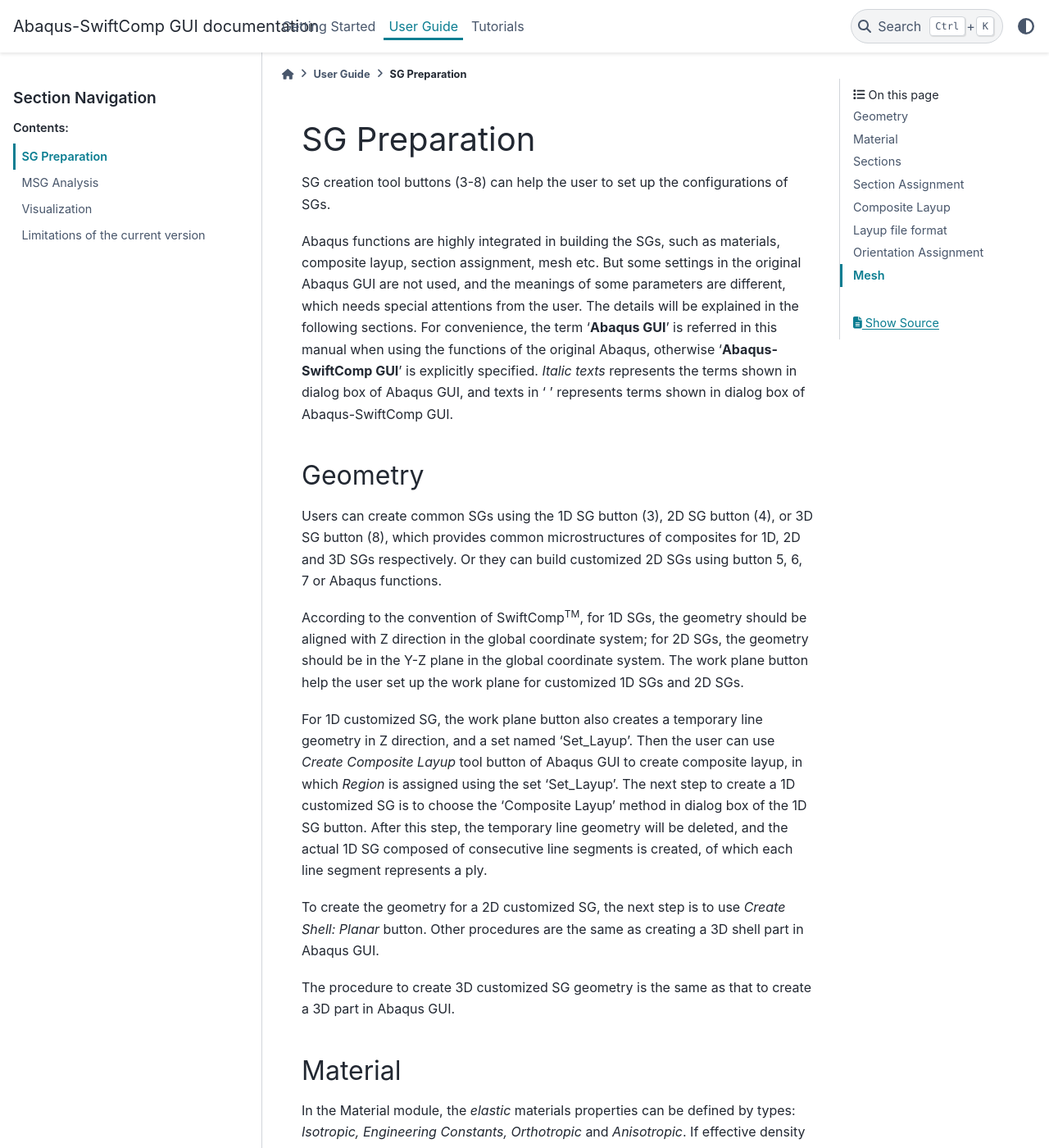
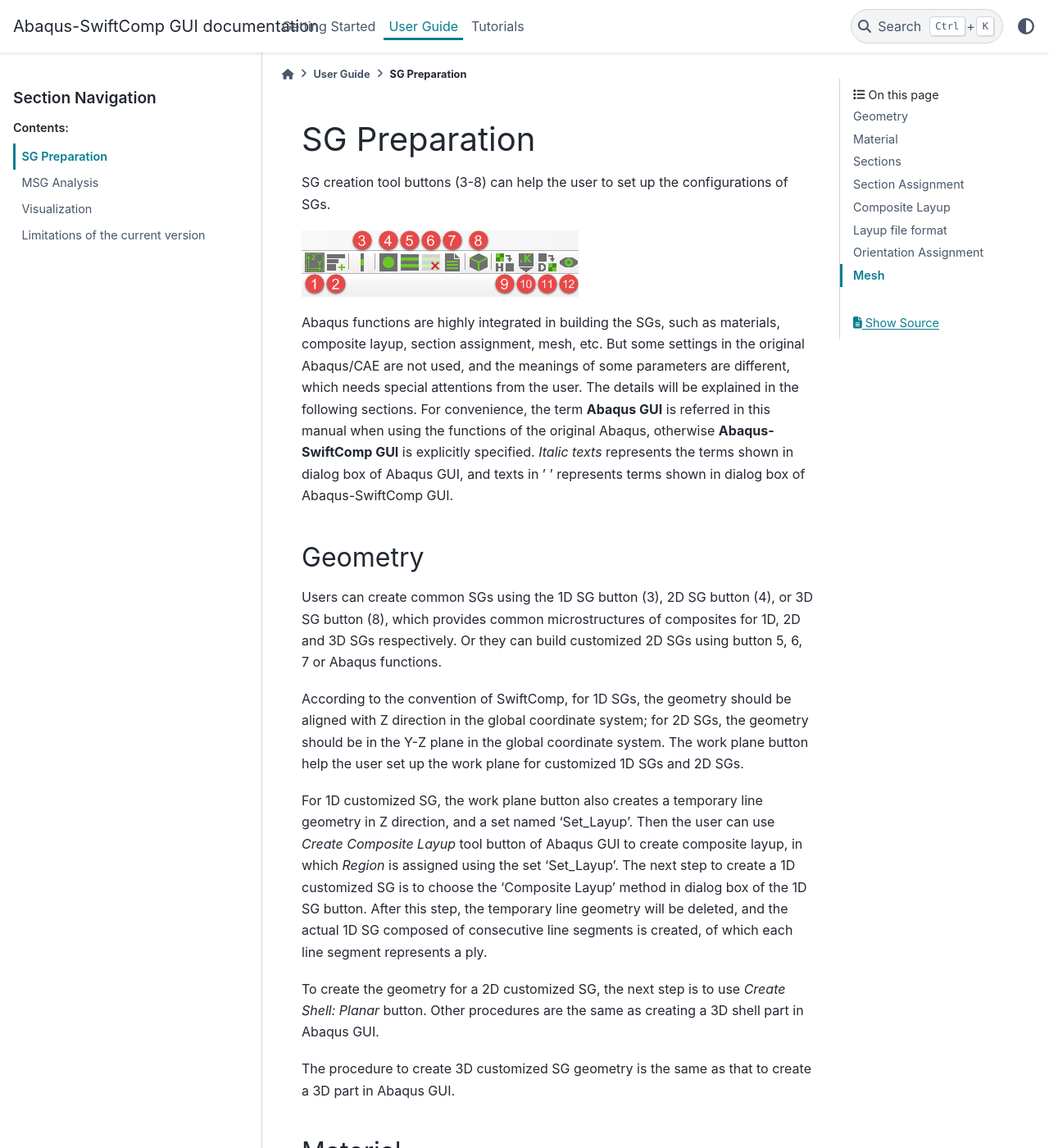
Before and after one commit to wenbinyugroup/msg-abaqus-toolkit, a Sphinx documentation site: the page built from doc/source/user_guide/sg_preparation.md, in a window 1280 px wide and 1400 px high. Shown: the whole window at 82% size. Built offline with Sphinx 7.4.7 and the PyData theme 0.15.4, drawn with Linux system fonts in a browser that asks for light colours.

Commit message:
update doc

```diff
--- a/doc/source/user_guide/sg_preparation.md
+++ b/doc/source/user_guide/sg_preparation.md
@@ -3,17 +3,29 @@
 
 SG creation tool buttons (3-8) can help the user to set up the configurations of SGs.
 
-Abaqus functions are highly integrated in building the SGs, such as materials, composite layup, section assignment, mesh etc. But some settings in the original Abaqus GUI are not used, and the meanings of some parameters are different, which needs special attentions from the user. The details will be explained in the following sections. For convenience, the term ‘**Abaqus GUI**’ is referred in this manual when using the functions of the original Abaqus, otherwise ‘**Abaqus-SwiftComp GUI**’ is explicitly specified. _Italic texts_ represents the terms shown in dialog box of Abaqus GUI, and texts in ‘ ’ represents terms shown in dialog box of Abaqus-SwiftComp GUI.
+![](/_static/images/toolbar-annotated.png)
+
+Abaqus functions are highly integrated in building the SGs, such as materials, composite layup, section assignment, mesh, etc.
+But some settings in the original Abaqus/CAE are not used, and the meanings of some parameters are different, which needs special attentions from the user.
+The details will be explained in the following sections.
+For convenience, the term **Abaqus GUI** is referred in this manual when using the functions of the original Abaqus, otherwise **Abaqus-SwiftComp GUI** is explicitly specified.
+*Italic texts* represents the terms shown in dialog box of Abaqus GUI, and texts in ' ' represents terms shown in dialog box of Abaqus-SwiftComp GUI.
 
 ## Geometry
 
-Users can create common SGs using the 1D SG button (3), 2D SG button (4), or 3D SG button (8), which provides common microstructures of composites for 1D, 2D and 3D SGs respectively. Or they can build customized 2D SGs using button 5, 6, 7 or Abaqus functions.
+Users can create common SGs using the 1D SG button (3), 2D SG button (4), or 3D SG button (8), which provides common microstructures of composites for 1D, 2D and 3D SGs respectively.
+Or they can build customized 2D SGs using button 5, 6, 7 or Abaqus functions.
 
-According to the convention of SwiftComp<sup>TM</sup>, for 1D SGs, the geometry should be aligned with Z direction in the global coordinate system; for 2D SGs, the geometry should be in the Y-Z plane in the global coordinate system. The work plane button help the user set up the work plane for customized 1D SGs and 2D SGs.
+According to the convention of SwiftComp, for 1D SGs, the geometry should be aligned with Z direction in the global coordinate system; for 2D SGs, the geometry should be in the Y-Z plane in the global coordinate system.
+The work plane button help the user set up the work plane for customized 1D SGs and 2D SGs.
 
-For 1D customized SG, the work plane button also creates a temporary line geometry in Z direction, and a set named ‘Set_Layup’. Then the user can use _Create Composite Layup_ tool button of Abaqus GUI to create composite layup, in which _Region_ is assigned using the set ‘Set_Layup’. The next step to create a 1D customized SG is to choose the ‘Composite Layup’ method in dialog box of the 1D SG button. After this step, the temporary line geometry will be deleted, and the actual 1D SG composed of consecutive line segments is created, of which each line segment represents a ply.
+For 1D customized SG, the work plane button also creates a temporary line geometry in Z direction, and a set named 'Set_Layup'.
+Then the user can use *Create Composite Layup* tool button of Abaqus GUI to create composite layup, in which *Region* is assigned using the set 'Set_Layup'.
+The next step to create a 1D customized SG is to choose the 'Composite Layup' method in dialog box of the 1D SG button.
+After this step, the temporary line geometry will be deleted, and the actual 1D SG composed of consecutive line segments is created, of which each line segment represents a ply.
 
-To create the geometry for a 2D customized SG, the next step is to use _Create Shell: Planar_ button. Other procedures are the same as creating a 3D shell part in Abaqus GUI.
+To create the geometry for a 2D customized SG, the next step is to use *Create Shell: Planar* button.
+Other procedures are the same as creating a 3D shell part in Abaqus GUI.
 
 The procedure to create 3D customized SG geometry is the same as that to create a 3D part in Abaqus GUI.
 
--- a/pyproject.toml
+++ b/pyproject.toml
@@ -7,7 +7,6 @@
 dependencies = [
     "sphinx>=4.0",
     "myst-parser>=0.18.0",
-    "sphinx-immaterial",
     "linkify-it-py>=2.0.3",
     "pydata-sphinx-theme>=0.16.1",
 ]
```
Also changed, not shown: README.md (+16 -1 lines), doc/source/getting_started/gui_overview.md (+6 -4 lines), doc/source/getting_started/installation.md (+11 -3 lines), doc/source/getting_started/quick_start.md (+1 -1 lines), 3 other files.
